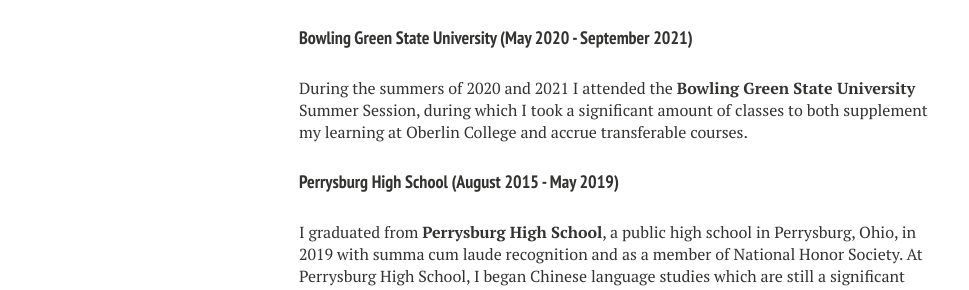
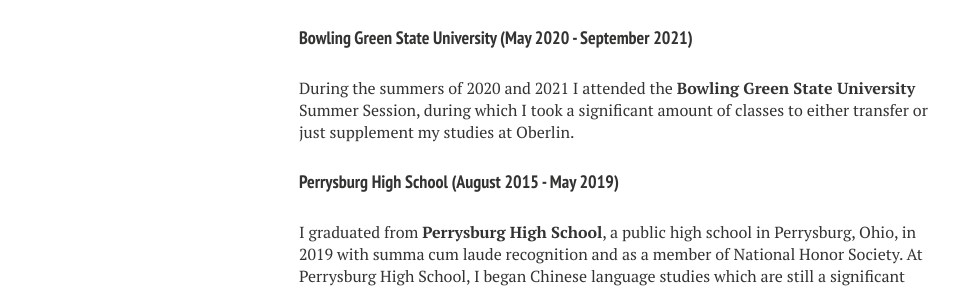
Before and after one commit to nathanenglehart/nathanenglehart.github.io, a Jekyll site: the page built from cv.md, in a window 1280 px wide. Shown: the part 333-623 px from the top of the page, without its empty margins (21-990 px from the left). Built offline with Jekyll 4.4.1, drawn with Linux system fonts in a browser that asks for light colours; nearby versions of some CDN libraries.

Commit message:
Update cv.html

```diff
--- a/_layouts/cv.html
+++ b/_layouts/cv.html
@@ -52,7 +52,7 @@
       I anticipate receiving a <strong>B.A.</strong> degree with a major in <strong>Mathematics</strong>, <strong>East Asian Studies</strong>, and <strong>History</strong> as well as a minor in <strong>Computer Science</strong> from <strong>Oberlin College</strong> in May 2023. I hope that my studies at Oberlin will prepare me for a future in academia.</p>
 
       <h4>Bowling Green State University (May 2020 - September 2021)</h4>
-      <p class="paragraph">During the summers of 2020 and 2021 I attended the <strong>Bowling Green State University</strong> Summer Session, during which I took a significant amount of classes to both supplement my learning at Oberlin College and accrue transferable courses.
+      <p class="paragraph">During the summers of 2020 and 2021 I attended the <strong>Bowling Green State University</strong> Summer Session, during which I took a significant amount of classes to either transfer or just supplement my studies at Oberlin.
 
       <h4>Perrysburg High School (August 2015 - May 2019)</h4>
       <p class="paragraph">I graduated from <strong>Perrysburg High School</strong>, a public high school in Perrysburg, Ohio, in 2019 with summa cum laude recognition and as a member of National Honor Society. At Perrysburg High School, I began Chinese language studies which are still a significant interest of mine.</p>
```
